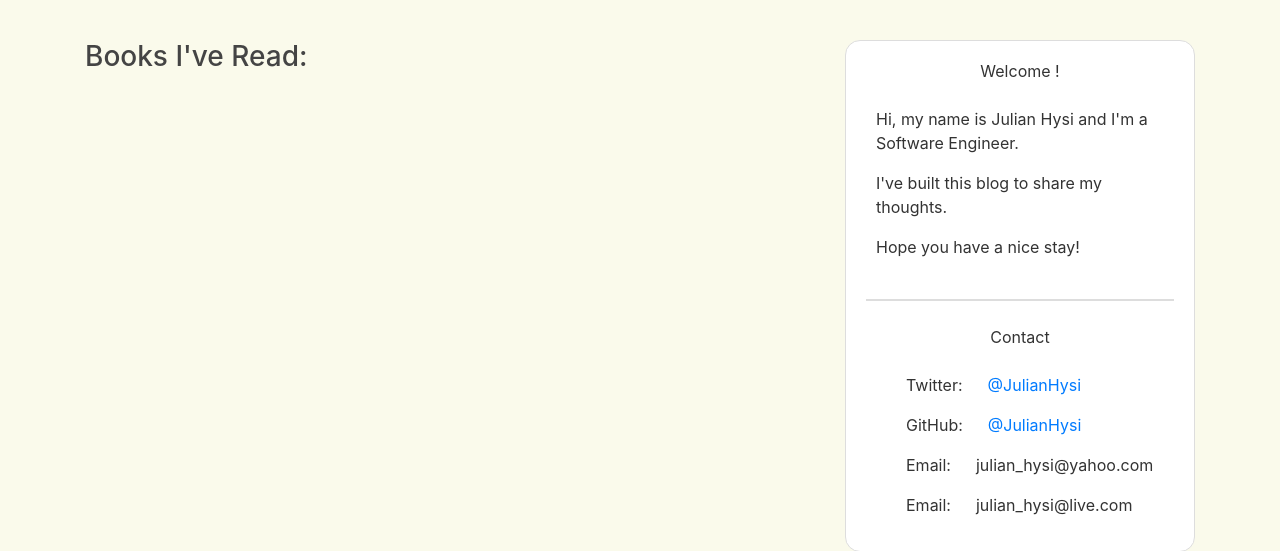
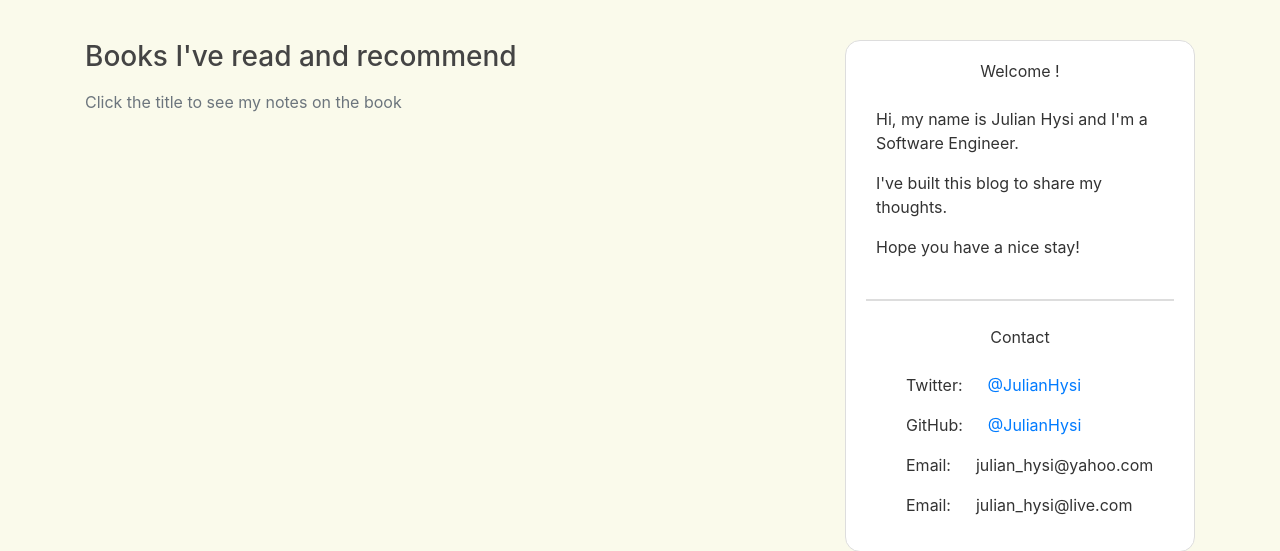
Before and after one commit to JulianHysi/personal-blog, a Flask app: page /all_books in a window 1280 px wide. Shown: the part 56-607 px from the top of the page. Run offline with Flask 2, Linux system fonts and the light colour scheme; data that the repository does not hold is empty; some libraries are stand-ins or nearby versions.

Commit message:
Add route for specific book

```diff
--- a/personal_blog/books/routes.py
+++ b/personal_blog/books/routes.py
@@ -32,3 +32,10 @@ def all_books():
     books = Book.query.all()
     return render_template('all_books.html', books=books,
                            sidebar_posts=get_sidebar_posts())
+
+
+@books.route("/book/<int:book_id>")
+def book(book_id):
+    book = Book.query.get_or_404(book_id)
+    return render_template('book.html', title=book.title, book=book,
+                           sidebar_posts=get_sidebar_posts())
--- a/personal_blog/templates/all_books.html
+++ b/personal_blog/templates/all_books.html
@@ -1,18 +1,18 @@
 {% extends "layout.html" %}
 {% block content %}
 
-    <h3 class="mb-3">Books I've Read:</h3>
+    <h3 class="mb-3">Books I've read and recommend</h3>
+    <p class="text-muted mb-3">Click the title to see my notes on the book</p>
 
     {% for book in books %}
     <article class="media content-section">
         <div class="media-body">
-            <h2 class="article-title">{{ book.title }}</h2>
+            <h2><a class="article-title" href="{{ url_for('books.book', book_id=book.id) }}">{{ book.title }}</a></h2>
             <p>{{ book.authors }}</p>
             <p>{{ book.edition }}</p>
             {% if book.link %}
                 <p>{{ book.link }}</p>
             {% endif %}
-            <p>{{ book.description }}</p>
         </div>
     </article>
     {% endfor %}
```
Also changed, not shown: personal_blog/templates/book.html (added, +17 -0 lines).
